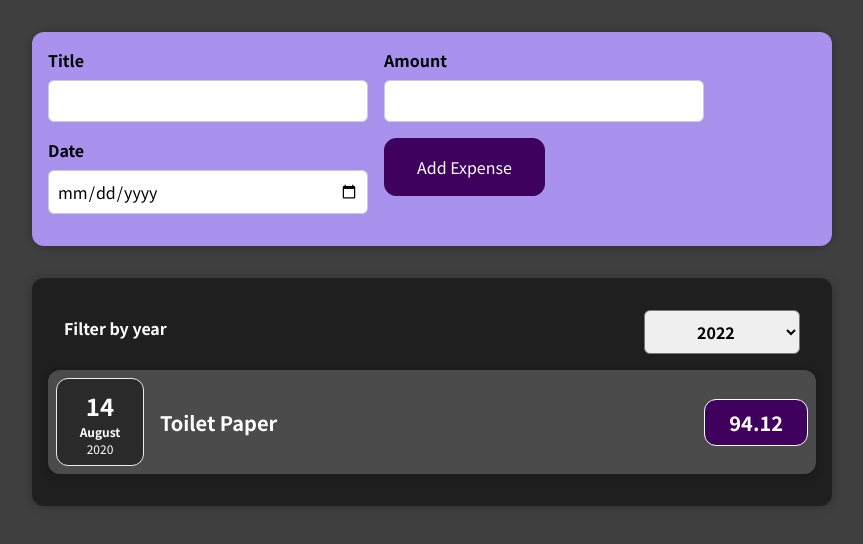
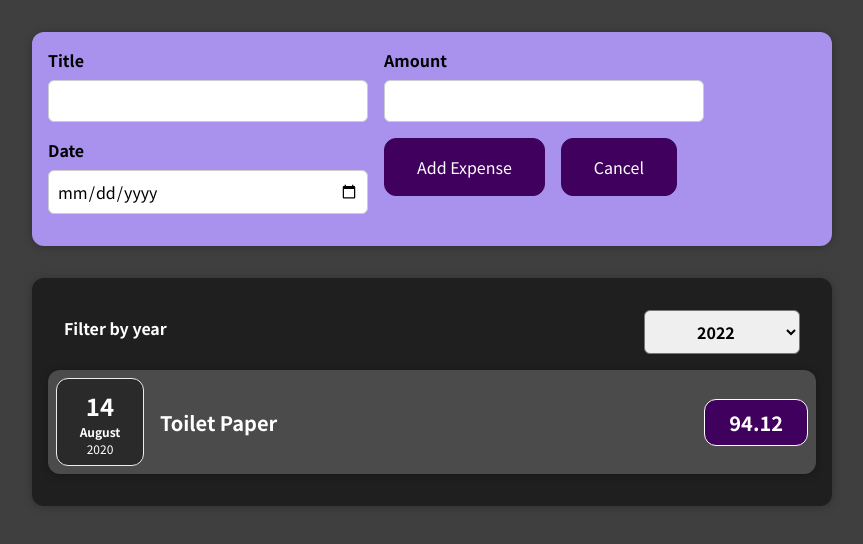
Before and after one commit to snehahegde3/Expenses, a React (Create React App) app: page / in a window 1280 px wide. Both pictures are taken after a click on the button "Add Expense". Shown: the top 544 px of the page, without its empty margins (208-1071 px from the left). Built offline with nearby package versions, Linux system fonts and the light colour scheme.

Commit message:
add expense toggle added

```diff
--- a/src/components/NewExpense/ExpenseForm.js
+++ b/src/components/NewExpense/ExpenseForm.js
@@ -76,6 +76,9 @@ const ExpenseForm = (props) => {
         </div>
         <div className='new-expense__actions'>
           <button type='submit'>Add Expense</button>
+          <button type='button' onClick={props.onCancel}>
+            Cancel
+          </button>
         </div>
       </div>
     </form>
--- a/src/components/NewExpense/NewExpense.js
+++ b/src/components/NewExpense/NewExpense.js
@@ -1,7 +1,17 @@
 import './NewExpense.css';
 import ExpenseForm from './ExpenseForm';
+import { useState } from 'react';
 
 const NewExpense = (props) => {
+  const [isEditing, setEditing] = useState(false);
+
+  const startEditingHandler = () => {
+    setEditing(true);
+  };
+
+  const stopEditingHandler = () => {
+    setEditing(false);
+  };
   //custom function onSaveExpenseData to send data from child to parent
   const saveExpenseDataHandler = (enteredExpenseData) => {
     const expenseData = {
@@ -9,11 +19,19 @@ const NewExpense = (props) => {
       id: Math.random().toString(),
     };
     props.onAddExpense(expenseData);
+    setEditing(false);
   };
 
   return (
     <div className='new-expense'>
-      <ExpenseForm onSaveExpenseData={saveExpenseDataHandler} />
+      {isEditing === false ? (
+        <button onClick={startEditingHandler}>Add Expense</button>
+      ) : (
+        <ExpenseForm
+          onSaveExpenseData={saveExpenseDataHandler}
+          onCancel={stopEditingHandler}
+        />
+      )}
     </div>
   );
 };
```
